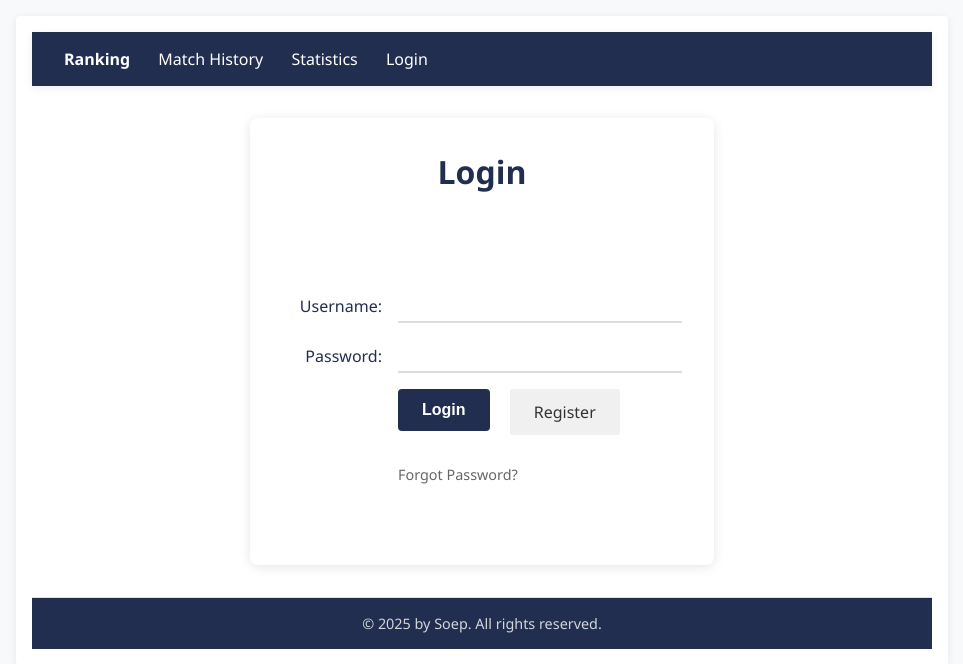
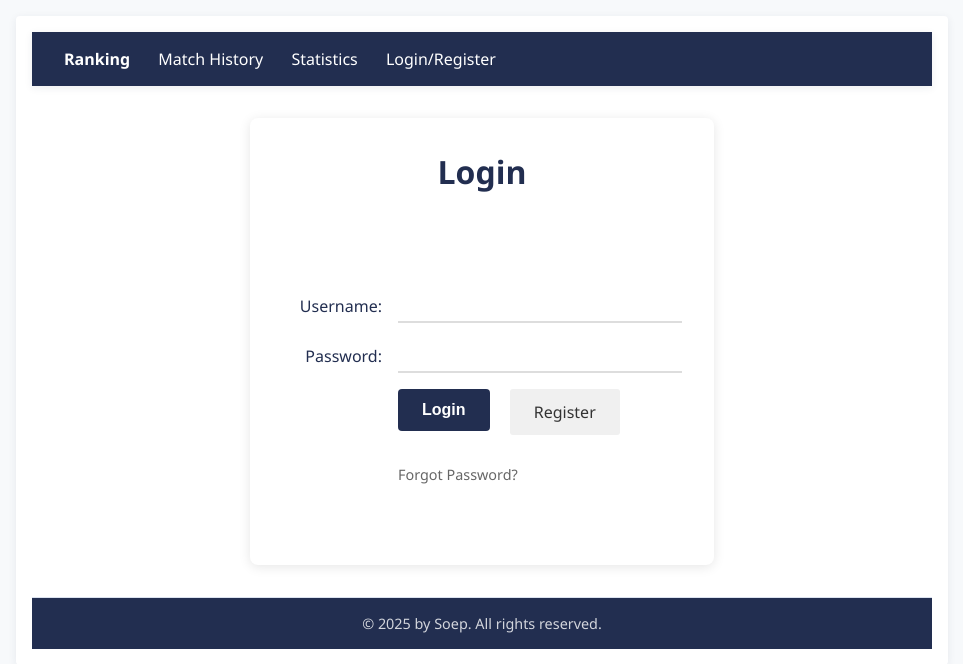
Before and after one commit to gitsoep/elodarts, a Flask app: a page that uses app/templates/base.html in a window 1280 px wide. Shown: the top 664 px of the page, without its empty margins (158-1121 px from the left). Run offline with Flask 3, Linux system fonts and the light colour scheme.

Commit message:
loginregister

```diff
--- a/app/templates/base.html
+++ b/app/templates/base.html
@@ -28,7 +28,7 @@
                     </div>
                 </div>
             {% else %}
-                <a href="{{ url_for('main.login') }}">Login</a>
+                <a href="{{ url_for('main.login') }}">Login/Register</a>
             {% endif %}
         </div>
     </nav>
```
